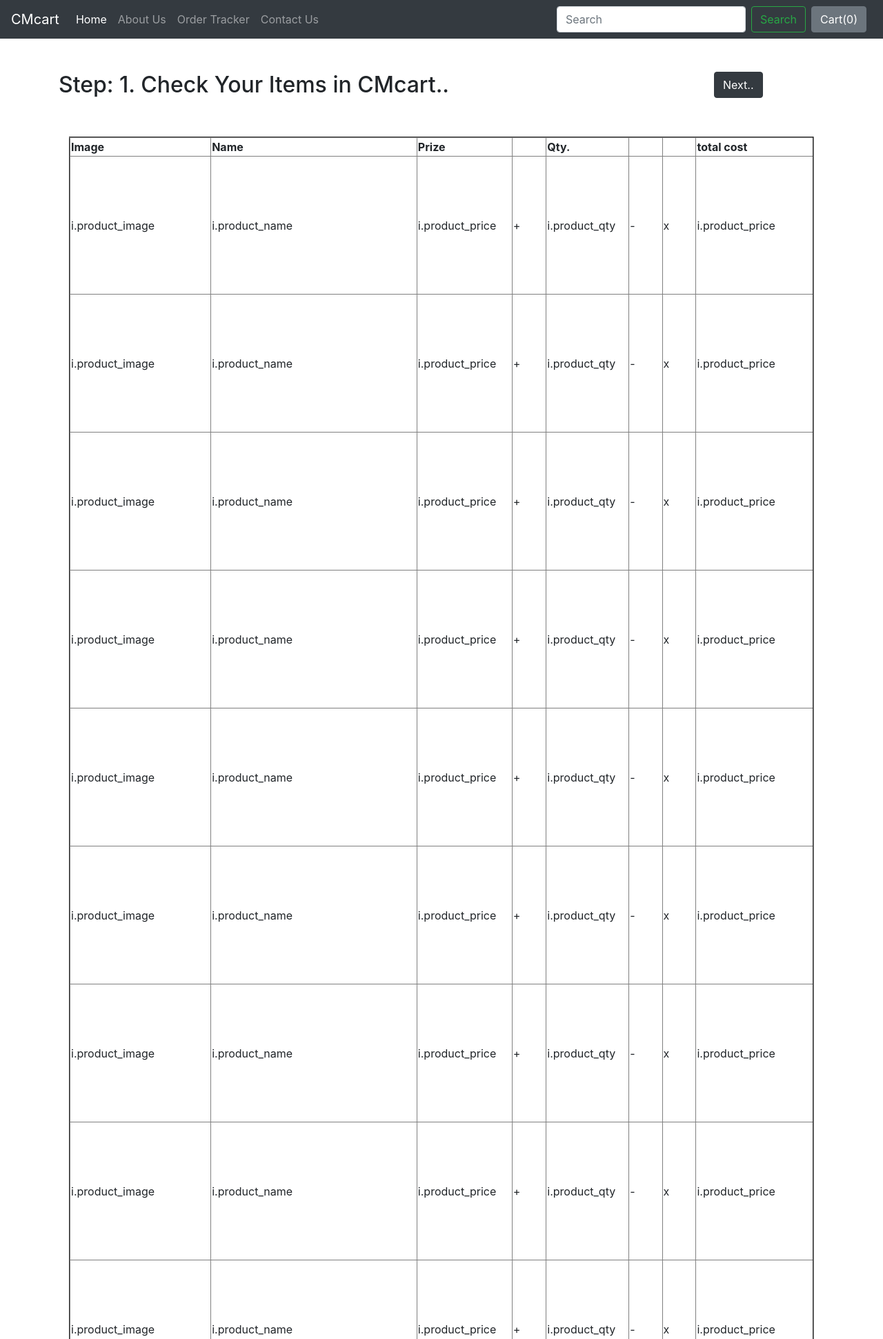
After one commit to KevinThoriya/E-commerce_DJango, a Django app: page /shop/checkout/ in a window 1280 px wide. The commit adds this page. Shown: the top 1941 px of the page at 69% size. Run offline with Django 3.2, Linux system fonts and the light colour scheme; some libraries are stand-ins or nearby versions.

Commit message:
added cart logic and checkout page

```diff
--- a/shop/admin.py
+++ b/shop/admin.py
@@ -2,6 +2,7 @@ from django.contrib import admin
 
 # Register your models here.
 
-from .models import Product
+from .models import Product , Contact
 
 admin.site.register(Product)
+admin.site.register(Contact)
--- a/shop/templates/shop/basic.html
+++ b/shop/templates/shop/basic.html
@@ -9,7 +9,6 @@
     <link rel="stylesheet" href="https://stackpath.bootstrapcdn.com/bootstrap/4.4.1/css/bootstrap.min.css"
         integrity="sha384-Vkoo8x4CGsO3+Hhxv8T/Q5PaXtkKtu6ug5TOeNV6gBiFeWPGFN9MuhOf23Q9Ifjh" crossorigin="anonymous">
     <title>{% block title  %} {%  endblock %}</title>
-    <link rel="stylesheet" href="/shop/templates/shop/CMcart.css">
 
     <style>
         {% block css  %} {%  endblock %}
@@ -71,9 +70,9 @@
         {% block js %}
         {% endblock %}
         <script>
-            var cartpop = document.getElementById('cartpop');
+
             $('#cartpop').popover();
-            cartpop.setAttribute('data-content'," <h6>Chalo Mall Cart</h6> ");
+
         </script>
     </body>
 
--- /dev/null
+++ b/shop/templates/shop/checkout.html
@@ -0,0 +1,118 @@
+{% extends 'shop/basic.html' %}
+
+{% block title %}
+CheckOut - CMcart
+{% endblock %}
+
+{% block css %}
+
+{% endblock %}
+
+
+{% block body %}
+
+<div class="container">
+    <div class="row my-5">
+        <div class="col-md-10 col-sm-12">
+            <h2 id="step1" style="width:70%;"> Step: 1. Check Your Items in CMcart.. </h2>
+        </div>
+        <div class="col-md-2 col-sm-12">
+            <a href="#step2"><button class="btn btn-dark">Next..</button></a>
+        </div>
+    </div>
+
+    <div class=" my-5 container-fluid align-items-center">
+        <table border="2">
+            <tr>
+                <th style="width: 250px;"> Image</th>
+                <th style="width: 400px;"> Name</th>
+                <th style="width: 150px;"> Prize</th>
+                <th style="width: 70px;"> </th>
+                <th style="width: 130px;"> Qty.</th>
+                <th style="width: 70px;"> </th>
+                <th style="width: 70px;"> </th>
+                <th style="width: 200px;"> total cost</th>
+            </tr>
+
+            {% for i in range %}
+            <tr style="height: 200px;">
+                <td>i.product_image</td>
+                <td>i.product_name</td>
+                <td>i.product_price</td>
+                <td>+</td>
+                <td>i.product_qty</td>
+                <td>-</td>
+                <td>x</td>
+                <td>i.product_price</td>
+            </tr>
+            {% endfor %}
+
+        </table>
+    </div>
+
+
+    <div class="row my-5">
+        <div class="col-md-10 col-sm-12">
+            <h2 id="step2" style="width:70%;"> Step: 2. Select the delevery Address </h2>
+        </div>
+        <div class="col-md-2 col-sm-12">
+            <button class="btn btn-dark">Next..</button>
+        </div>
+    </div>
+
+
+    <form>
+        <div class="form-row">
+            <div class="form-group col-md-6">
+                <label for="inputEmail4">Email</label>
+                <input type="email" class="form-control" id="inputEmail4">
+            </div>
+            <div class="form-group col-md-6">
+                <label for="inputPassword4">Password</label>
+                <input type="password" class="form-control" id="inputPassword4">
+            </div>
+        </div>
+        <div class="form-group">
+            <label for="inputAddress">Address</label>
+            <input type="text" class="form-control" id="inputAddress" placeholder="1234 Main St">
+        </div>
+        <div class="form-group">
+            <label for="inputAddress2">Address 2</label>
+            <input type="text" class="form-control" id="inputAddress2" placeholder="Apartment, studio, or floor">
+        </div>
+        <div class="form-row">
+            <div class="form-group col-md-6">
+                <label for="inputCity">City</label>
+                <input type="text" class="form-control" id="inputCity">
+            </div>
+            <div class="form-group col-md-4">
+                <label for="inputState">State</label>
+                <select id="inputState" class="form-control">
+                    <option selected>India</option>
+                    <option>...</option>
+                </select>
+            </div>
+            <div class="form-group col-md-2">
+                <label for="inputZip">Zip</label>
+                <input type="text" class="form-control" id="inputZip">
+            </div>
+        </div>
+        <div class="form-group">
+            <div class="form-check">
+                <input class="form-check-input" type="checkbox" id="gridCheck">
+                <label class="form-check-label" for="gridCheck">
+                    Check me out
+                </label>
+            </div>
+        </div>
+        <button type="submit" class="btn btn-primary">Sign in</button>
+    </form>
+
+</div>
+
+{% endblock %}
+
+
+{% block js %}
+
+{% endblock %}
--- a/shop/urls.py
+++ b/shop/urls.py
@@ -8,4 +8,5 @@ urlpatterns = [
     path('product/<int:id>', views.ProductView, name="productView"),
     path('tracker/', views.tracker, name="tracker"),
     path('search/', views.search, name="search"),
+    path('checkout/', views.checkout, name="checkout"),
 ]
--- a/shop/views.py
+++ b/shop/views.py
@@ -1,6 +1,6 @@
 from django.shortcuts import render
 from django.http import HttpResponse
-from .models import Product
+from .models import Product, Contact
 from math import ceil
 # Create your views here.
 
@@ -18,6 +18,14 @@ def index(request):
 
 def contact(request):
     params = {}
+    if request.method == 'POST':
+        name = request.POST.get('name','')
+        email = request.POST.get('email','')
+        phone = request.POST.get('phone','')
+        disc = request.POST.get('disc','')
+        contact = Contact(name = name , email = email , phone = phone , disc = disc )
+        contact.save()
+        print(contact)
     return render(request,'shop/contact.html',params)
 
 def about(request):
@@ -35,6 +43,10 @@ def ProductView(request, id):
     params = {'product':product[0], 'simiprod' : [[simiprod,range(1,n_slide), n_slide ], ] }
     return render(request,'shop/product.html',params)
 
+def checkout(request):
+    params = {"range": range(0,9)}
+    return render(request,'shop/checkout.html',params)
+
 def tracker(request):
     params = {}
     return render(request,'shop/tracker.html',params)
```
Also changed, not shown: shop/models.py (+10 -0 lines), shop/templates/shop/contact.html (+43 -0 lines), shop/templates/shop/index.html (+84 -10 lines), db.sqlite3, shop/migrations/0006_contact.py (added).
